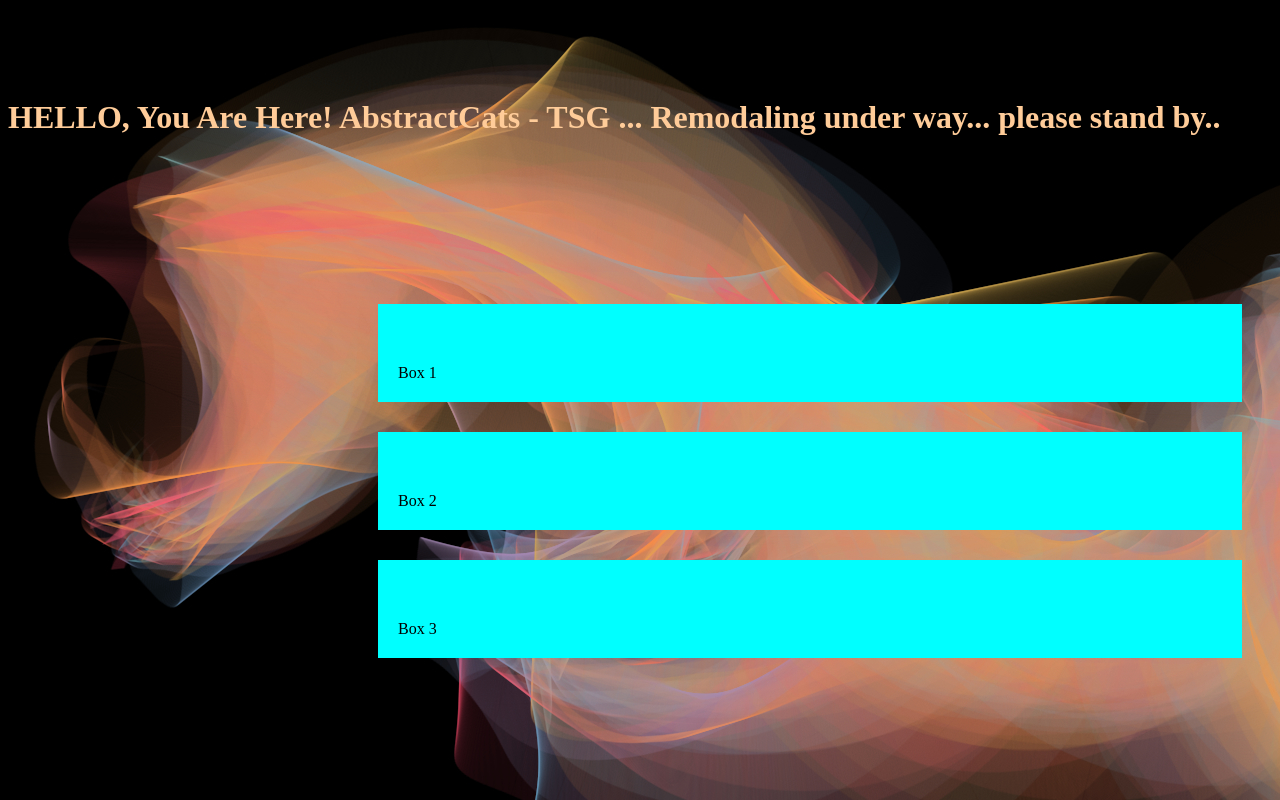
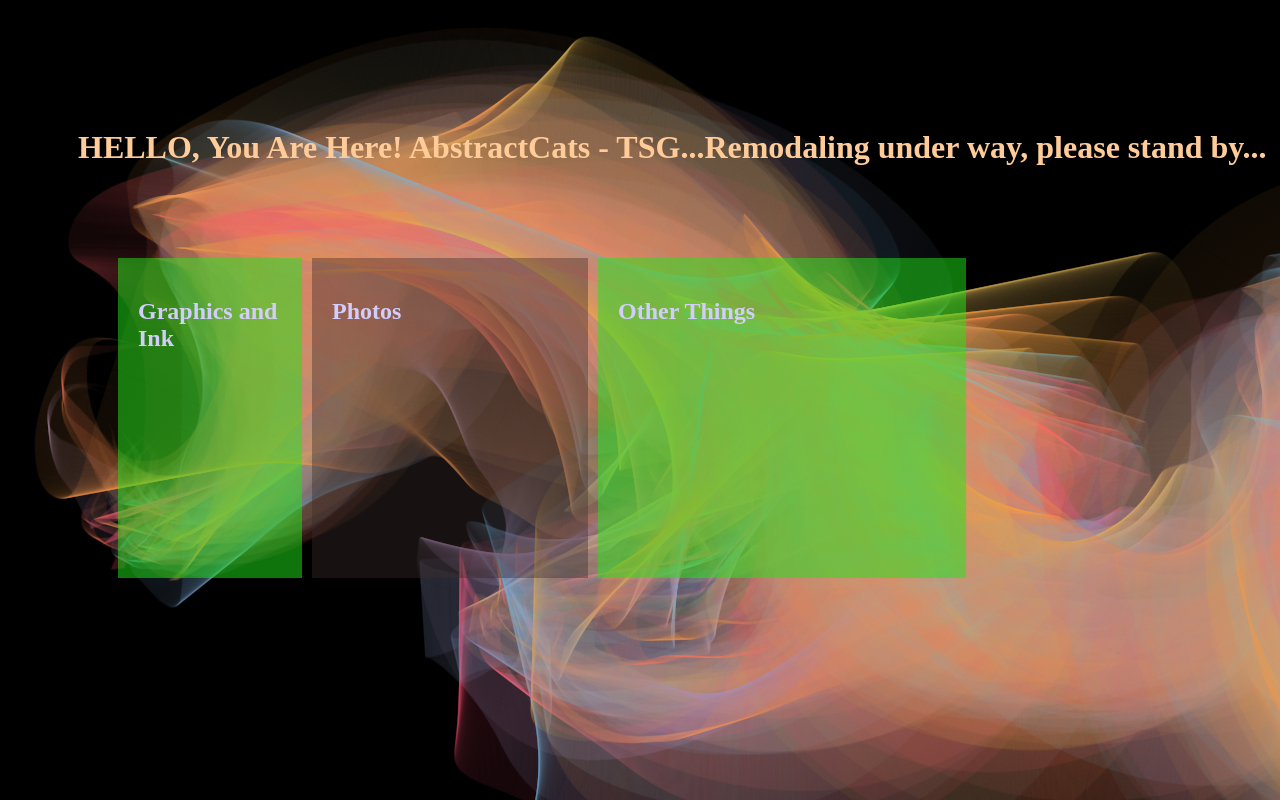
Before and after one commit to tsgxcode/Web-Development-TSG-AC-Site-2024, a plain HTML site: page landing.html in a window 1280 px wide. Drawn offline with Linux system fonts and the light colour scheme.

Commit message:
Landing Page Update

```diff
--- a/css/landing.css
+++ b/css/landing.css
@@ -2,43 +2,36 @@
 .landing{
   color: #FFCC99;
   background-image: url("../img/AC.jpg");
-  padding-top: 7px;
-  padding-top: 70px;
-
+  padding-top: 100px;
+  padding-left: 70px;
 
 }
 
-.LDcontainer{
-	display: grid;
-	padding-top: 100px;
-	padding-left:300px;
-	color: brown;
-}
+
 
 .ul{
-
+	display: grid;
+	grid-template-columns: 20fr 30fr 40fr 30fr;
+	grid-template-rows: 20em;
+	grid-gap:10px;
+	padding-top: 70px;
+	padding-right: 20px;
 	list-style-type: none;
 }
 
 .li, .b1, .b2, .b3{
-	color: black;
+	color: rgb(211, 205, 253);
 	padding: 20px;
 }
 
 .b1{
-	padding-top: 60px;
-	margin: 30px;
-	background-color:  aqua;
+	background-color:  rgb(33, 232, 24, 50%);
 }
 
 .b2{
-	padding-top: 60px;
-	margin: 30px;
-	background-color: aqua;
+	background-color: rgb(59, 44, 44, 40%);
 }
 
 .b3{
-	padding-top: 60px;
-	margin: 30px;
-	background-color: aqua;
+	background-color: rgb(33, 232, 24, 50%);
 }
--- a/landing.html
+++ b/landing.html
@@ -8,13 +8,13 @@
     <title>TSG Abstractcats - You Are Here....</title>
   </head>
   <body class="landing">
-<h1 class="Title">HELLO, You Are Here! AbstractCats -  TSG ... Remodaling under way... please stand by..</h3>
+<h1 class="Title">HELLO, You Are Here! AbstractCats -  TSG...Remodaling under way, please stand by...</h3>
 
 <div class="LDcontainer">
  <ul class="ul">
-  <li class="b1">Box 1</li>
-  <li class="b2">Box 2</li>
-  <li class="b3">Box 3</li>
+  <li class="b1"><h2>Graphics and Ink</h3></li>
+  <li class="b2"><h2>Photos</h2></li>
+  <li class="b3"><h2>Other Things</h2></li>
  </ul>
 </div>
   </body>
```
